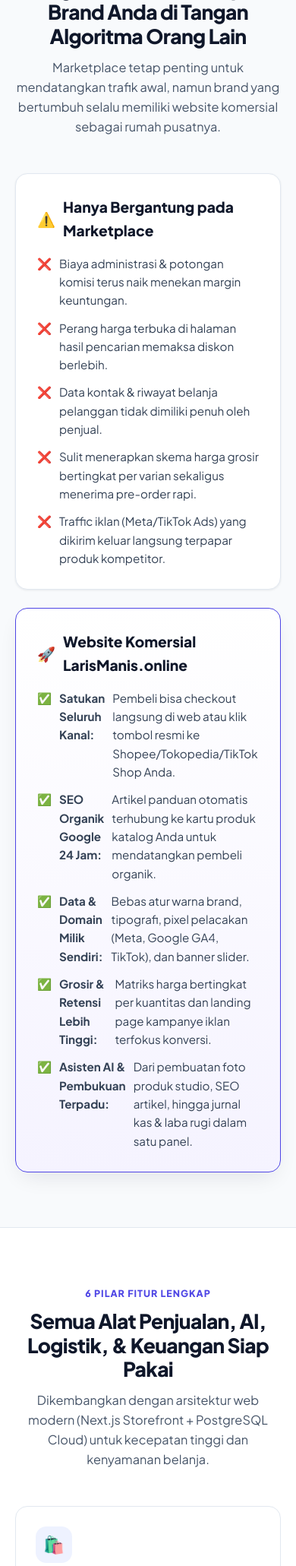
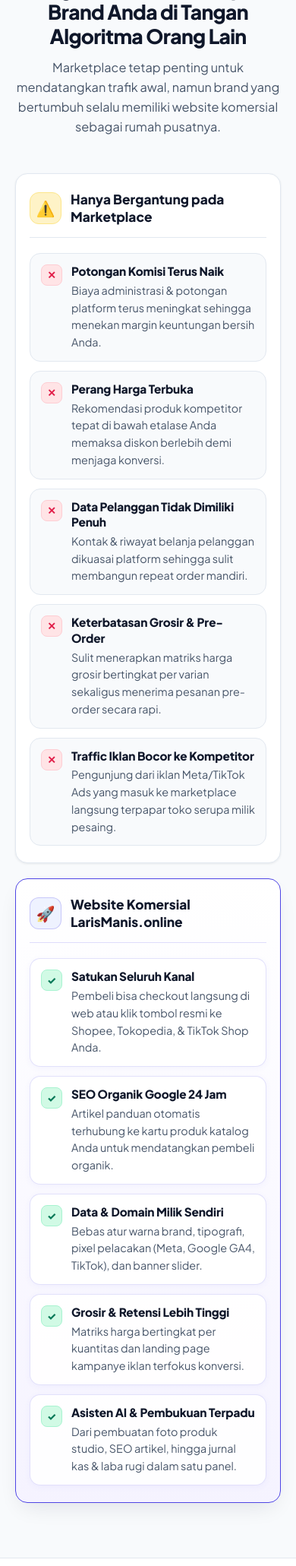
Before and after one commit to ark7/aiseocommerce, a WordPress theme: template wordpress/themes/larismanis-landing/index.php in a window 390 px wide. Shown: the part 2034-4095 px from the top of the page at 76% size. Run offline with PHP 8.4 and a stand-in for WordPress, Linux system fonts and the light colour scheme; the site name, menu and one post (Sample post) are stand-ins, and other content is empty; some libraries are stand-ins or nearby versions.

Commit message:
fix(wp-landing): stack comparison titles over descriptions for clean wide and mobile readability

```diff
--- a/wordpress/themes/larismanis-landing/front-page.php
+++ b/wordpress/themes/larismanis-landing/front-page.php
@@ -127,24 +127,90 @@ $lead_error     = isset($_GET['lead_error']) ? sanitize_text_field(wp_unslash($_
 
       <div class="lm-compare-grid">
         <div class="lm-compare-card">
-          <h3><span>⚠️</span> Hanya Bergantung pada Marketplace</h3>
+          <h3 class="lm-compare-heading">
+            <span class="lm-compare-icon is-warning" aria-hidden="true">⚠️</span>
+            <span class="lm-compare-title">Hanya Bergantung pada Marketplace</span>
+          </h3>
           <ul class="lm-check-list">
-            <li><span>❌</span> Biaya administrasi &amp; potongan komisi terus naik menekan margin keuntungan.</li>
-            <li><span>❌</span> Perang harga terbuka di halaman hasil pencarian memaksa diskon berlebih.</li>
-            <li><span>❌</span> Data kontak &amp; riwayat belanja pelanggan tidak dimiliki penuh oleh penjual.</li>
-            <li><span>❌</span> Sulit menerapkan skema harga grosir bertingkat per varian sekaligus menerima pre-order rapi.</li>
-            <li><span>❌</span> Traffic iklan (Meta/TikTok Ads) yang dikirim keluar langsung terpapar produk kompetitor.</li>
+            <li>
+              <span class="lm-check-icon is-negative" aria-hidden="true">✕</span>
+              <div class="lm-check-body">
+                <strong class="lm-check-title">Potongan Komisi Terus Naik</strong>
+                <span class="lm-check-desc">Biaya administrasi &amp; potongan platform terus meningkat sehingga menekan margin keuntungan bersih Anda.</span>
+              </div>
+            </li>
+            <li>
+              <span class="lm-check-icon is-negative" aria-hidden="true">✕</span>
+              <div class="lm-check-body">
+                <strong class="lm-check-title">Perang Harga Terbuka</strong>
+                <span class="lm-check-desc">Rekomendasi produk kompetitor tepat di bawah etalase Anda memaksa diskon berlebih demi menjaga konversi.</span>
+              </div>
+            </li>
+            <li>
+              <span class="lm-check-icon is-negative" aria-hidden="true">✕</span>
+              <div class="lm-check-body">
+                <strong class="lm-check-title">Data Pelanggan Tidak Dimiliki Penuh</strong>
+                <span class="lm-check-desc">Kontak &amp; riwayat belanja pelanggan dikuasai platform sehingga sulit membangun repeat order mandiri.</span>
+              </div>
+            </li>
+            <li>
+              <span class="lm-check-icon is-negative" aria-hidden="true">✕</span>
+              <div class="lm-check-body">
+                <strong class="lm-check-title">Keterbatasan Grosir &amp; Pre-Order</strong>
+                <span class="lm-check-desc">Sulit menerapkan matriks harga grosir bertingkat per varian sekaligus menerima pesanan pre-order secara rapi.</span>
+              </div>
+            </li>
+            <li>
+              <span class="lm-check-icon is-negative" aria-hidden="true">✕</span>
+              <div class="lm-check-body">
+                <strong class="lm-check-title">Traffic Iklan Bocor ke Kompetitor</strong>
+                <span class="lm-check-desc">Pengunjung dari iklan Meta/TikTok Ads yang masuk ke marketplace langsung terpapar toko serupa milik pesaing.</span>
+              </div>
+            </li>
           </ul>
         </div>
 
         <div class="lm-compare-card is-winner">
-          <h3><span>🚀</span> Website Komersial LarisManis.online</h3>
+          <h3 class="lm-compare-heading">
+            <span class="lm-compare-icon is-winner" aria-hidden="true">🚀</span>
+            <span class="lm-compare-title">Website Komersial LarisManis.online</span>
+          </h3>
           <ul class="lm-check-list">
-            <li><span>✅</span> <strong>Satukan Seluruh Kanal:</strong> Pembeli bisa checkout langsung di web atau klik tombol resmi ke Shopee/Tokopedia/TikTok Shop Anda.</li>
-            <li><span>✅</span> <strong>SEO Organik Google 24 Jam:</strong> Artikel panduan otomatis terhubung ke kartu produk katalog Anda untuk mendatangkan pembeli organik.</li>
-            <li><span>✅</span> <strong>Data &amp; Domain Milik Sendiri:</strong> Bebas atur warna brand, tipografi, pixel pelacakan (Meta, Google GA4, TikTok), dan banner slider.</li>
-            <li><span>✅</span> <strong>Grosir &amp; Retensi Lebih Tinggi:</strong> Matriks harga bertingkat per kuantitas dan landing page kampanye iklan terfokus konversi.</li>
-            <li><span>✅</span> <strong>Asisten AI &amp; Pembukuan Terpadu:</strong> Dari pembuatan foto produk studio, SEO artikel, hingga jurnal kas &amp; laba rugi dalam satu panel.</li>
+            <li>
+              <span class="lm-check-icon is-positive" aria-hidden="true">✓</span>
+              <div class="lm-check-body">
+                <strong class="lm-check-title">Satukan Seluruh Kanal</strong>
+                <span class="lm-check-desc">Pembeli bisa checkout langsung di web atau klik tombol resmi ke Shopee, Tokopedia, &amp; TikTok Shop Anda.</span>
+              </div>
+            </li>
+            <li>
+              <span class="lm-check-icon is-positive" aria-hidden="true">✓</span>
+              <div class="lm-check-body">
+                <strong class="lm-check-title">SEO Organik Google 24 Jam</strong>
+                <span class="lm-check-desc">Artikel panduan otomatis terhubung ke kartu produk katalog Anda untuk mendatangkan pembeli organik.</span>
+              </div>
+            </li>
+            <li>
+              <span class="lm-check-icon is-positive" aria-hidden="true">✓</span>
+              <div class="lm-check-body">
+                <strong class="lm-check-title">Data &amp; Domain Milik Sendiri</strong>
+                <span class="lm-check-desc">Bebas atur warna brand, tipografi, pixel pelacakan (Meta, Google GA4, TikTok), dan banner slider.</span>
+              </div>
+            </li>
+            <li>
+              <span class="lm-check-icon is-positive" aria-hidden="true">✓</span>
+              <div class="lm-check-body">
+                <strong class="lm-check-title">Grosir &amp; Retensi Lebih Tinggi</strong>
+                <span class="lm-check-desc">Matriks harga bertingkat per kuantitas dan landing page kampanye iklan terfokus konversi.</span>
+              </div>
+            </li>
+            <li>
+              <span class="lm-check-icon is-positive" aria-hidden="true">✓</span>
+              <div class="lm-check-body">
+                <strong class="lm-check-title">Asisten AI &amp; Pembukuan Terpadu</strong>
+                <span class="lm-check-desc">Dari pembuatan foto produk studio, SEO artikel, hingga jurnal kas &amp; laba rugi dalam satu panel.</span>
+              </div>
+            </li>
           </ul>
         </div>
       </div>
@@ -293,16 +359,16 @@ $lead_error     = isset($_GET['lead_error']) ? sanitize_text_field(wp_unslash($_
               Seluruh Fitur yang Sudah Termasuk Tanpa Tambahan Biaya Paket:
             </p>
             <ul class="lm-feature-checklist-2col">
-              <li><span>✅</span> 1 Website toko komersial mandiri lengkap &amp; terisolasi</li>
-              <li><span>✅</span> Integrasi link Shopee, Tokopedia, TikTok Shop, Blibli, Lazada</li>
-              <li><span>✅</span> Katalog multi-varian, kategori, &amp; mode Pre-Order</li>
-              <li><span>✅</span> Matriks Harga Grosir Bertingkat (Batch Pricing)</li>
-              <li><span>✅</span> AI SEO Copilot, Artikel SEO, &amp; AI Foto Studio (BYOK)</li>
-              <li><span>✅</span> Cek Ongkir Biteship otomatis &amp; tarif flat dalam/luar kota</li>
-              <li><span>✅</span> Midtrans/Flip + verifikasi bukti transfer &amp; notifikasi WA/Telegram</li>
-              <li><span>✅</span> Pembukuan Kas, HPP, Laba Rugi, &amp; Proteksi Cloudflare Turnstile</li>
-              <li><span>🌐</span> <strong>Domain &amp; Email Custom:</strong> dibawa sendiri oleh pengguna</li>
-              <li><span>🤝</span> Pendampingan koneksi DNS domain &amp; SMTP saat onboarding</li>
+              <li><span aria-hidden="true">✅</span> <span>1 Website toko komersial mandiri lengkap &amp; terisolasi</span></li>
+              <li><span aria-hidden="true">✅</span> <span>Integrasi link Shopee, Tokopedia, TikTok Shop, Blibli, Lazada</span></li>
+              <li><span aria-hidden="true">✅</span> <span>Katalog multi-varian, kategori, &amp; mode Pre-Order</span></li>
+              <li><span aria-hidden="true">✅</span> <span>Matriks Harga Grosir Bertingkat (Batch Pricing)</span></li>
+              <li><span aria-hidden="true">✅</span> <span>AI SEO Copilot, Artikel SEO, &amp; AI Foto Studio (BYOK)</span></li>
+              <li><span aria-hidden="true">✅</span> <span>Cek Ongkir Biteship otomatis &amp; tarif flat dalam/luar kota</span></li>
+              <li><span aria-hidden="true">✅</span> <span>Midtrans/Flip + verifikasi bukti transfer &amp; notifikasi WA/Telegram</span></li>
+              <li><span aria-hidden="true">✅</span> <span>Pembukuan Kas, HPP, Laba Rugi, &amp; Proteksi Cloudflare Turnstile</span></li>
+              <li><span aria-hidden="true">🌐</span> <span><strong>Domain &amp; Email Custom:</strong> dibawa sendiri oleh pengguna</span></li>
+              <li><span aria-hidden="true">🤝</span> <span>Pendampingan koneksi DNS domain &amp; SMTP saat onboarding</span></li>
             </ul>
           </div>
         </div>
--- a/wordpress/themes/larismanis-landing/functions.php
+++ b/wordpress/themes/larismanis-landing/functions.php
@@ -9,7 +9,7 @@ if (!defined('ABSPATH')) {
     exit;
 }
 
-define('LARISMANIS_THEME_VERSION', '1.2.0');
+define('LARISMANIS_THEME_VERSION', '1.2.1');
 
 require_once get_template_directory() . '/inc/cms-admin.php';
 
--- a/wordpress/themes/larismanis-landing/style.css
+++ b/wordpress/themes/larismanis-landing/style.css
@@ -4,7 +4,7 @@ Theme URI: https://larismanis.online
 Author: LarisManis.online Team
 Author URI: https://larismanis.online
 Description: Tema landing page pemasaran resmi untuk LarisManis.online — Website komersial pemersatu jalur penjualan online Anda. Ringan, cepat, responsif, dan ramah SEO.
-Version: 1.0.0
+Version: 1.2.1
 Requires at least: 6.0
 Tested up to: 6.7
 Requires PHP: 8.0
@@ -517,21 +517,31 @@ img {
 .lm-compare-grid {
   display: grid;
   grid-template-columns: 1fr;
-  gap: 24px;
+  gap: 20px;
 }
 
-@media (min-width: 768px) {
+@media (min-width: 860px) {
   .lm-compare-grid {
-    grid-template-columns: repeat(2, 1fr);
+    grid-template-columns: repeat(2, minmax(0, 1fr));
+    gap: 28px;
+    align-items: stretch;
   }
 }
 
 .lm-compare-card {
   border-radius: var(--lm-radius-lg);
-  padding: 28px;
+  padding: 22px 18px;
   border: 1px solid var(--lm-slate-200);
   background: var(--lm-white);
   box-shadow: var(--lm-shadow-sm);
+  display: flex;
+  flex-direction: column;
+}
+
+@media (min-width: 640px) {
+  .lm-compare-card {
+    padding: 32px 30px;
+  }
 }
 
 .lm-compare-card.is-winner {
@@ -540,13 +550,45 @@ img {
   box-shadow: var(--lm-shadow-md);
 }
 
-.lm-compare-card h3 {
-  margin: 0 0 16px;
-  font-size: 1.2rem;
+.lm-compare-heading {
+  margin: 0 0 20px;
+  padding-bottom: 16px;
+  border-bottom: 1px solid var(--lm-slate-200);
+  font-size: clamp(1.08rem, 2.2vw, 1.28rem);
   font-weight: 800;
+  line-height: 1.3;
+  color: var(--lm-slate-900);
   display: flex;
   align-items: center;
-  gap: 10px;
+  gap: 12px;
+}
+
+.lm-compare-card.is-winner .lm-compare-heading {
+  border-bottom-color: rgba(79, 70, 229, 0.18);
+}
+
+.lm-compare-icon {
+  width: 42px;
+  height: 42px;
+  border-radius: 12px;
+  display: inline-flex;
+  align-items: center;
+  justify-content: center;
+  font-size: 1.25rem;
+  flex-shrink: 0;
+  background: #fef3c7;
+  border: 1px solid #fde68a;
+}
+
+.lm-compare-icon.is-winner {
+  background: var(--lm-primary-soft);
+  border-color: rgba(79, 70, 229, 0.25);
+}
+
+.lm-compare-title {
+  min-width: 0;
+  overflow-wrap: anywhere;
+  word-break: break-word;
 }
 
 .lm-check-list {
@@ -559,11 +601,70 @@ img {
 }
 
 .lm-check-list li {
+  display: grid;
+  grid-template-columns: 28px minmax(0, 1fr);
+  gap: 12px;
+  align-items: start;
+  padding: 13px 14px;
+  border-radius: 14px;
+  background: var(--lm-slate-50);
+  border: 1px solid var(--lm-slate-200);
+  transition: border-color 0.15s ease, transform 0.15s ease;
+}
+
+.lm-compare-card.is-winner .lm-check-list li {
+  background: rgba(255, 255, 255, 0.9);
+  border-color: rgba(79, 70, 229, 0.16);
+  box-shadow: 0 2px 8px rgba(79, 70, 229, 0.05);
+}
+
+.lm-check-icon {
+  width: 28px;
+  height: 28px;
+  border-radius: 8px;
+  display: inline-flex;
+  align-items: center;
+  justify-content: center;
+  font-size: 0.85rem;
+  font-weight: 800;
+  flex-shrink: 0;
+  margin-top: 1px;
+}
+
+.lm-check-icon.is-negative {
+  background: #ffe4e6;
+  color: #e11d48;
+  border: 1px solid #fecdd3;
+}
+
+.lm-check-icon.is-positive {
+  background: #d1fae5;
+  color: #047857;
+  border: 1px solid #a7f3d0;
+}
+
+.lm-check-body {
+  min-width: 0;
   display: flex;
-  align-items: flex-start;
-  gap: 10px;
-  font-size: 0.95rem;
-  color: var(--lm-slate-700);
+  flex-direction: column;
+  gap: 3px;
+}
+
+.lm-check-title {
+  display: block;
+  font-size: 0.96rem;
+  font-weight: 800;
+  line-height: 1.35;
+  color: var(--lm-slate-900);
+  letter-spacing: -0.01em;
+}
+
+.lm-check-desc {
+  display: block;
+  font-size: 0.9rem;
+  line-height: 1.58;
+  color: var(--lm-slate-600);
+  overflow-wrap: break-word;
 }
 
 /* ========================
@@ -881,10 +982,12 @@ img {
 }
 
 .lm-feature-checklist-2col li {
-  display: flex;
-  align-items: flex-start;
+  display: grid;
+  grid-template-columns: 22px minmax(0, 1fr);
+  align-items: start;
   gap: 10px;
   font-size: 0.94rem;
+  line-height: 1.5;
   color: var(--lm-slate-700);
 }
 
```
Also changed, not shown: __tests__/unit/wordpressLandingTheme.test.ts (+8 -0 lines).
